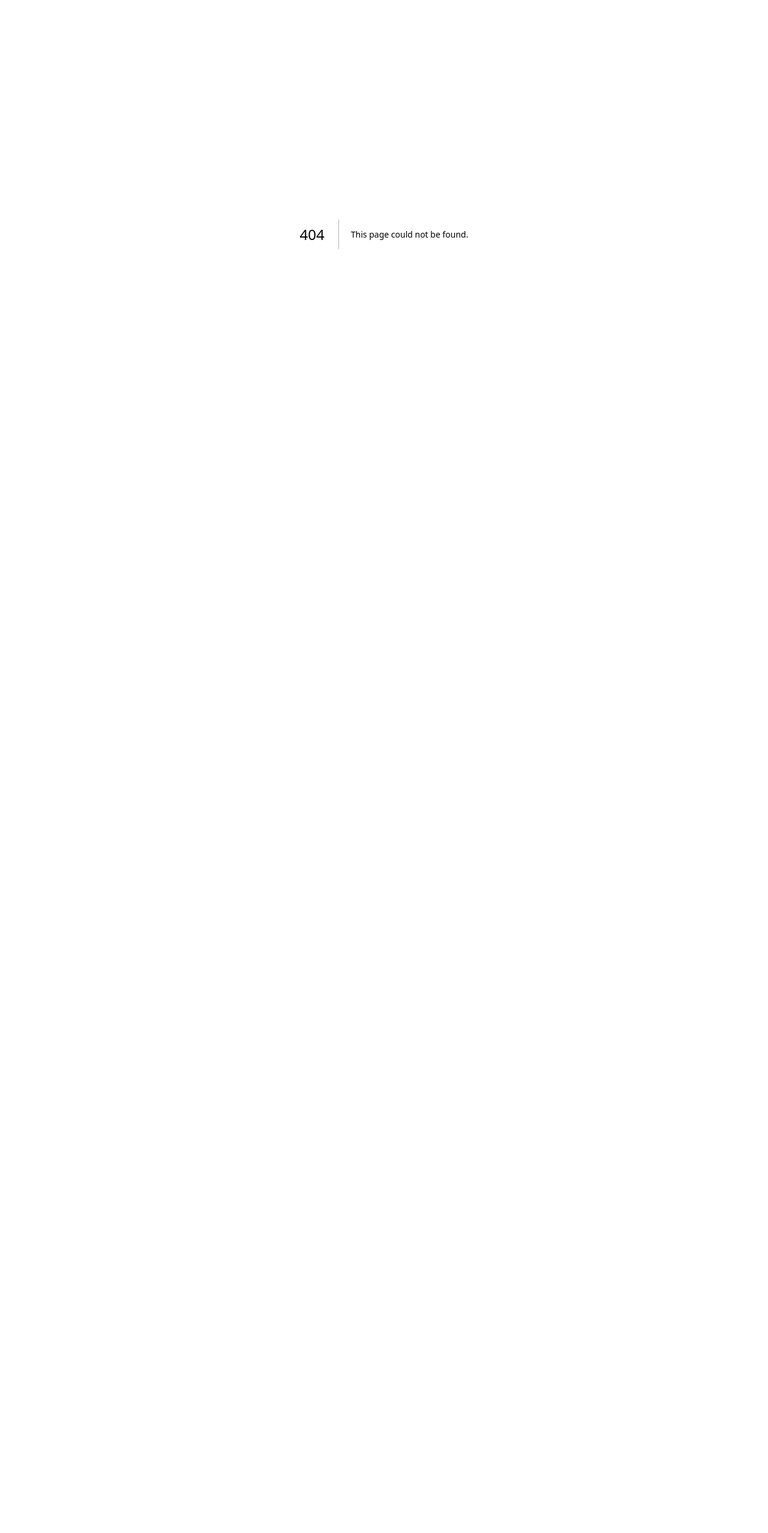
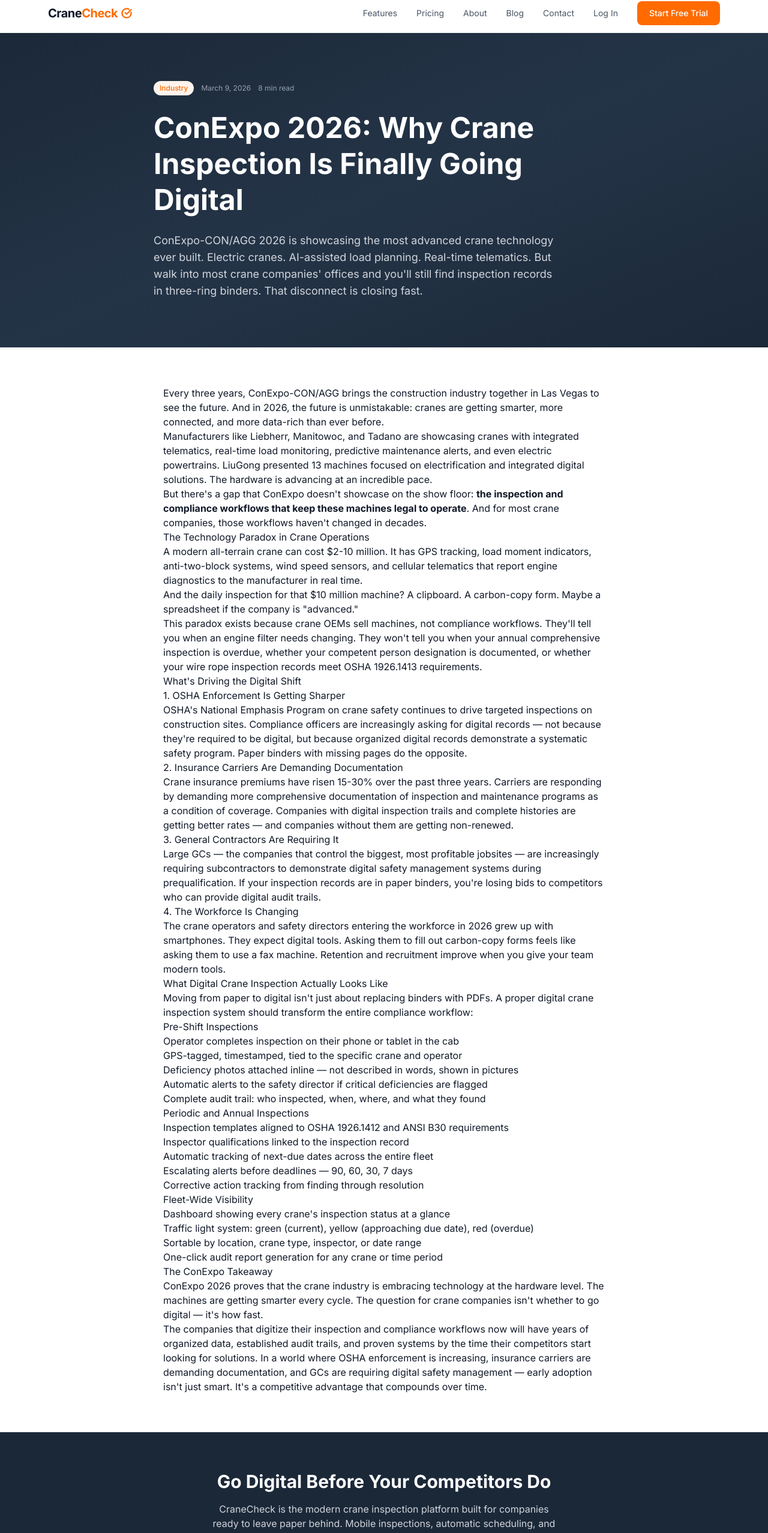
Before and after one commit to nolanterry/cranecheck-site, a Next.js app: page /blog/conexpo-2026-crane-inspection-technology in a window 1280 px wide. Before the commit this address had no page. Shown: the part 10-2565 px from the top of the page at 60% size. Before the commit the page ends 800 px from the top, so only its background shows below. Built offline with nearby package versions, Linux system fonts and the light colour scheme.

Commit message:
blog: ConExpo 2026 timely post — crane inspection going digital

```diff
--- /dev/null
+++ b/src/app/blog/conexpo-2026-crane-inspection-technology/page.tsx
@@ -0,0 +1,141 @@
+import { Header } from "@/components/header";
+import { Footer } from "@/components/footer";
+import Link from "next/link";
+import type { Metadata } from "next";
+
+export const metadata: Metadata = {
+  title: "ConExpo 2026: Why Crane Inspection Is Finally Going Digital",
+  description:
+    "ConExpo-CON/AGG 2026 showcased the future of crane technology. But while OEMs push telematics and AI, most crane companies still track inspections on paper. Here's why that's about to change.",
+};
+
+export default function ConExpo2026CraneInspectionTechnologyPage() {
+  return (
+    <>
+      <Header />
+      <main>
+        <section className="bg-gradient-to-br from-navy via-navy-light to-navy py-20 px-4">
+          <div className="max-w-3xl mx-auto">
+            <div className="flex items-center gap-3 mb-6">
+              <span className="text-xs font-medium text-brand bg-brand-light px-2.5 py-1 rounded-full">
+                Industry
+              </span>
+              <span className="text-xs text-gray-400">March 9, 2026</span>
+              <span className="text-xs text-gray-400">8 min read</span>
+            </div>
+            <h1 className="text-3xl md:text-5xl font-bold mb-6 text-white leading-tight">
+              ConExpo 2026: Why Crane Inspection Is Finally Going Digital
+            </h1>
+            <p className="text-lg text-gray-300 max-w-2xl">
+              ConExpo-CON/AGG 2026 is showcasing the most advanced crane technology ever built. Electric cranes. AI-assisted load planning. Real-time telematics. But walk into most crane companies&apos; offices and you&apos;ll still find inspection records in three-ring binders. That disconnect is closing fast.
+            </p>
+          </div>
+        </section>
+
+        <article className="py-16 bg-white">
+          <div className="max-w-3xl mx-auto px-4 prose prose-lg prose-gray prose-headings:text-navy prose-a:text-brand prose-a:no-underline hover:prose-a:underline prose-strong:text-navy">
+            <p>
+              Every three years, ConExpo-CON/AGG brings the construction industry together in Las Vegas to see the future. And in 2026, the future is unmistakable: cranes are getting smarter, more connected, and more data-rich than ever before.
+            </p>
+            <p>
+              Manufacturers like Liebherr, Manitowoc, and Tadano are showcasing cranes with integrated telematics, real-time load monitoring, predictive maintenance alerts, and even electric powertrains. LiuGong presented 13 machines focused on electrification and integrated digital solutions. The hardware is advancing at an incredible pace.
+            </p>
+            <p>
+              But there&apos;s a gap that ConExpo doesn&apos;t showcase on the show floor: <strong>the inspection and compliance workflows that keep these machines legal to operate</strong>. And for most crane companies, those workflows haven&apos;t changed in decades.
+            </p>
+
+            <h2>The Technology Paradox in Crane Operations</h2>
+            <p>
+              A modern all-terrain crane can cost $2-10 million. It has GPS tracking, load moment indicators, anti-two-block systems, wind speed sensors, and cellular telematics that report engine diagnostics to the manufacturer in real time.
+            </p>
+            <p>
+              And the daily inspection for that $10 million machine? A clipboard. A carbon-copy form. Maybe a spreadsheet if the company is &quot;advanced.&quot;
+            </p>
+            <p>
+              This paradox exists because crane OEMs sell machines, not compliance workflows. They&apos;ll tell you when an engine filter needs changing. They won&apos;t tell you when your annual comprehensive inspection is overdue, whether your competent person designation is documented, or whether your wire rope inspection records meet OSHA 1926.1413 requirements.
+            </p>
+
+            <h2>What&apos;s Driving the Digital Shift</h2>
+
+            <h3>1. OSHA Enforcement Is Getting Sharper</h3>
+            <p>
+              OSHA&apos;s National Emphasis Program on crane safety continues to drive targeted inspections on construction sites. Compliance officers are increasingly asking for digital records — not because they&apos;re required to be digital, but because organized digital records demonstrate a systematic safety program. Paper binders with missing pages do the opposite.
+            </p>
+
+            <h3>2. Insurance Carriers Are Demanding Documentation</h3>
+            <p>
+              Crane insurance premiums have risen 15-30% over the past three years. Carriers are responding by demanding more comprehensive documentation of inspection and maintenance programs as a condition of coverage. Companies with digital inspection trails and complete histories are getting better rates — and companies without them are getting non-renewed.
+            </p>
+
+            <h3>3. General Contractors Are Requiring It</h3>
+            <p>
+              Large GCs — the companies that control the biggest, most profitable jobsites — are increasingly requiring subcontractors to demonstrate digital safety management systems during prequalification. If your inspection records are in paper binders, you&apos;re losing bids to competitors who can provide digital audit trails.
+            </p>
+
+            <h3>4. The Workforce Is Changing</h3>
+            <p>
+              The crane operators and safety directors entering the workforce in 2026 grew up with smartphones. They expect digital tools. Asking them to fill out carbon-copy forms feels like asking them to use a fax machine. Retention and recruitment improve when you give your team modern tools.
+            </p>
+
+            <h2>What Digital Crane Inspection Actually Looks Like</h2>
+            <p>
+              Moving from paper to digital isn&apos;t just about replacing binders with PDFs. A proper digital crane inspection system should transform the entire compliance workflow:
+            </p>
+
+            <h3>Pre-Shift Inspections</h3>
+            <ul>
+              <li>Operator completes inspection on their phone or tablet in the cab</li>
+              <li>GPS-tagged, timestamped, tied to the specific crane and operator</li>
+              <li>Deficiency photos attached inline — not described in words, shown in pictures</li>
+              <li>Automatic alerts to the safety director if critical deficiencies are flagged</li>
+              <li>Complete audit trail: who inspected, when, where, and what they found</li>
+            </ul>
+
+            <h3>Periodic and Annual Inspections</h3>
+            <ul>
+              <li>Inspection templates aligned to OSHA 1926.1412 and ANSI B30 requirements</li>
+              <li>Inspector qualifications linked to the inspection record</li>
+              <li>Automatic tracking of next-due dates across the entire fleet</li>
+              <li>Escalating alerts before deadlines — 90, 60, 30, 7 days</li>
+              <li>Corrective action tracking from finding through resolution</li>
+            </ul>
+
+            <h3>Fleet-Wide Visibility</h3>
+            <ul>
+              <li>Dashboard showing every crane&apos;s inspection status at a glance</li>
+              <li>Traffic light system: green (current), yellow (approaching due date), red (overdue)</li>
+              <li>Sortable by location, crane type, inspector, or date range</li>
+              <li>One-click audit report generation for any crane or time period</li>
+            </ul>
+
+            <h2>The ConExpo Takeaway</h2>
+            <p>
+              ConExpo 2026 proves that the crane industry is embracing technology at the hardware level. The machines are getting smarter every cycle. The question for crane companies isn&apos;t whether to go digital — it&apos;s how fast.
+            </p>
+            <p>
+              The companies that digitize their inspection and compliance workflows now will have years of organized data, established audit trails, and proven systems by the time their competitors start looking for solutions. In a world where OSHA enforcement is increasing, insurance carriers are demanding documentation, and GCs are requiring digital safety management — early adoption isn&apos;t just smart. It&apos;s a competitive advantage that compounds over time.
+            </p>
+          </div>
+        </article>
+
+        <section className="bg-navy py-16 px-4">
+          <div className="max-w-3xl mx-auto text-center">
+            <h2 className="text-2xl md:text-3xl font-bold text-white mb-4">
+              Go Digital Before Your Competitors Do
+            </h2>
+            <p className="text-gray-300 mb-8 max-w-xl mx-auto">
+              CraneCheck is the modern crane inspection platform built for companies ready to leave paper behind. Mobile inspections, automatic scheduling, and audit-ready reports.
+            </p>
+            <Link
+              href="/pricing"
+              className="bg-brand hover:bg-brand-dark text-white px-8 py-3 rounded-lg font-semibold transition-colors"
+            >
+              Start Free Trial →
+            </Link>
+          </div>
+        </section>
+      </main>
+      <Footer />
+    </>
+  );
+}
--- a/src/app/blog/page.tsx
+++ b/src/app/blog/page.tsx
@@ -9,6 +9,14 @@
 };
 
 const POSTS = [
+  {
+    slug: "conexpo-2026-crane-inspection-technology",
+    title: "ConExpo 2026: Why Crane Inspection Is Finally Going Digital",
+    excerpt: "ConExpo-CON/AGG 2026 is showcasing the most advanced crane technology ever built. But most crane companies still track inspections on paper. That disconnect is closing fast.",
+    date: "March 9, 2026",
+    readTime: "8 min read",
+    category: "Industry",
+  },
   {
     slug: "annual-crane-inspection-requirements",
     title: "Annual Crane Inspection Requirements: What OSHA and ANSI B30 Actually Require",
--- a/src/app/sitemap.ts
+++ b/src/app/sitemap.ts
@@ -25,6 +25,7 @@
     "crane-maintenance-log-requirements",
     "crane-rental-inspection-obligations",
     "crane-inspection-record-retention",
+    "conexpo-2026-crane-inspection-technology",
   ];
 
   return [
```
